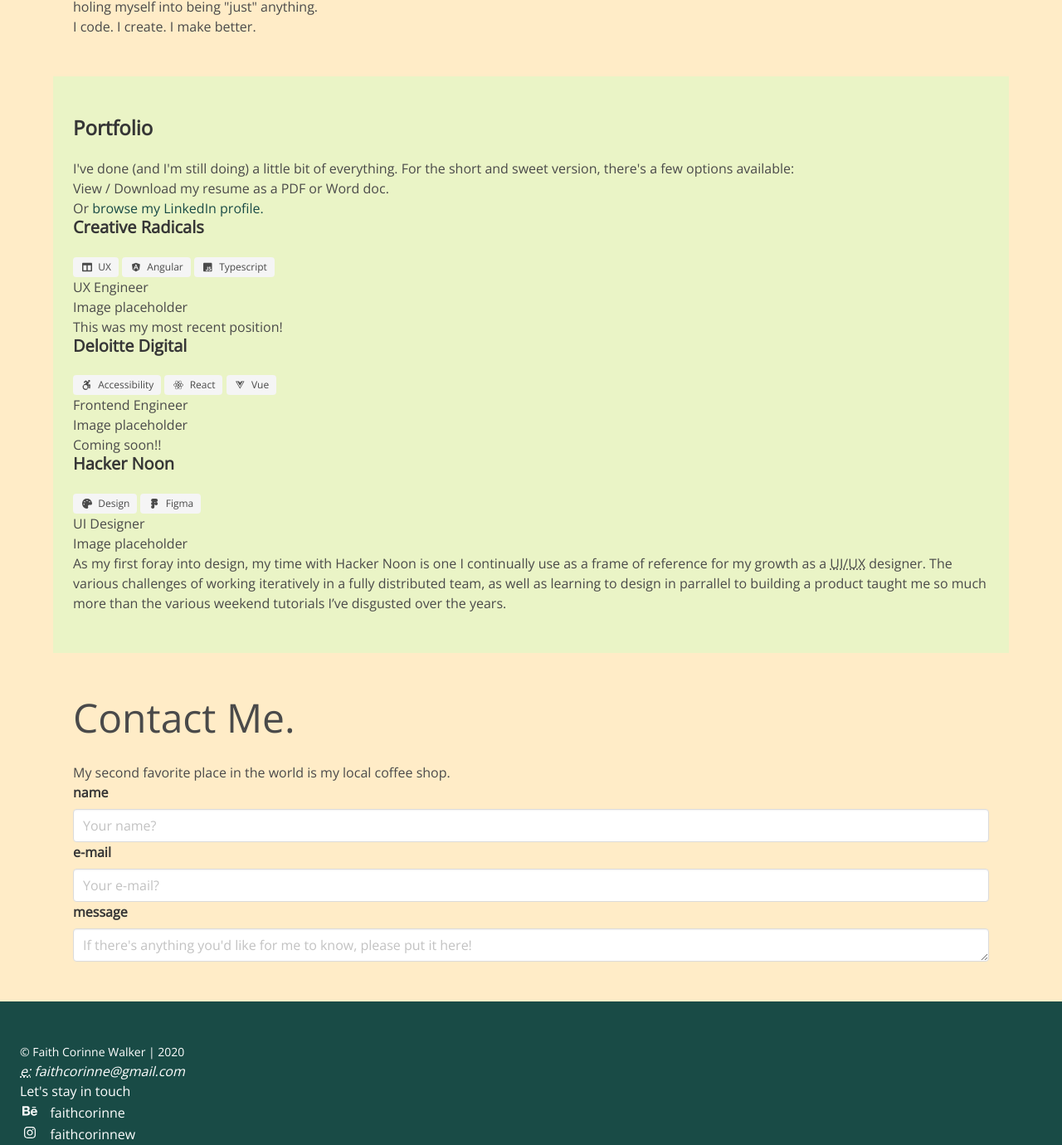
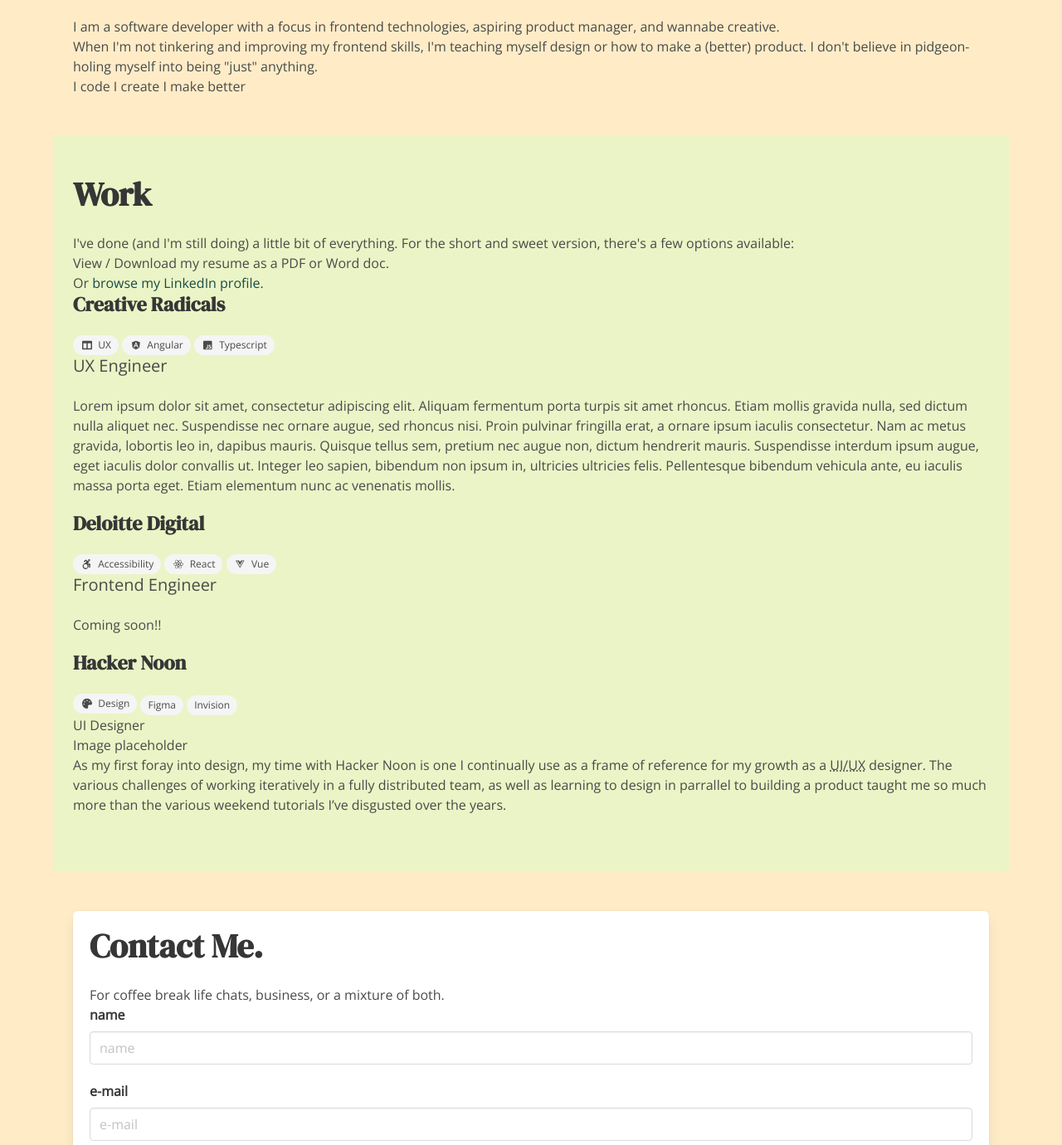
Before and after one commit to faithcorinne/faithcorinne.github.io, a website: page index.html in a window 1280 px wide. Shown: the part 289-1669 px from the top of the page at 83% size. Drawn offline with nearby package versions, Linux system fonts and the light colour scheme.

Commit message:
Copy changes, minor styling updates, updated favicon and assort. assets

```diff
--- a/custom-bulma/sass/styles.scss
+++ b/custom-bulma/sass/styles.scss
@@ -11,15 +11,20 @@
 $green-dark: #194B46;
 $accent-pink: #FFAAC9;
 
-// Updates Bulma global styling
+// Cutom Bulma Footer Styling
 $footer-color: #ffff;
 $footer-background-color: $green-dark;
-$family-sans-serif: $body-font;
+
+// Custom Bulma Font Styling
+$title-family: $display-font;
+
+// Custom global Bulma colors
 $primary: $green-dark;
 
 $link: $primary;
 $info: $accent-pink;
 $link-hover: $orange-dark;
+$family-sans-serif: $body-font;
 
 @import "../node_modules/bulma/bulma.sass";
 
@@ -28,12 +33,6 @@
 body {
     background-color: $orange-light;
 }
-
-// h1,h2,h3,h4,h5,h6 {
-//     font-family: $display-font;
-// }
-
-
 
 p {
     font-family: $body-font;
@@ -47,3 +46,9 @@
 #portfolio {
     background-color: $green-light;
 }
+
+// Margin helpers
+
+.has-margin-bottom {
+    margin-bottom: 20px;
+}
--- a/index.html
+++ b/index.html
@@ -5,6 +5,7 @@
     <meta charset="utf-8">
     <meta name="viewport" content="width=device-width, initial-scale=1">
     <!-- <link rel="stylesheet" href="https://cdn.jsdelivr.net/npm/bulma@0.8.2/css/bulma.min.css"> -->
+    <link rel="icon" type="image/png" href="assets/favicon.ico">
     <link rel="stylesheet" href="custom-bulma/css/styles.css">
     <script defer src="https://use.fontawesome.com/releases/v5.3.1/js/all.js"></script>
   </head>
@@ -16,10 +17,7 @@
         </div>
         <ul class="level-right">
           <li class="level-item">
-            <a href="#resume">Resume</a>
-          </li>
-          <li class="level-item">
-            <a href="#portfolio">Portfolio</a>
+            <a href="#portfolio">Work</a>
           </li class="level-item">
           <li class="level-item">
             <a href="#about">About</a>
@@ -30,143 +28,87 @@
     <main class="container">
       <section id="about"
                class="section">
-        <p class="title is-2">Hi. <br /> I'm Faith, and I'd consider myself to be a lot of things...</p>
+        <p class="title is-1 is-primary">Hi. <br /> I'm Faith, and I consider myself to be a lot of things...</p>
         <p>I am a software developer with a focus in frontend technologies, aspiring product manager, and wannabe creative.
           <br/>
           When I'm not tinkering and improving my frontend skills, I'm teaching myself design or how to make a (better) product.
           I don't believe in pidgeon-holing myself into being "just" anything.
         </p>
         <p>
-          <span>I code.</span>
-          <span>I create.</span>
-          <span>I make better.</span>
+          <span>I code</span>
+          <span>I create</span>
+          <span>I make better</span>
         </p>
       </section>
-      <!-- <section id="resume"
-               class="section">
-        <h2 class="title is-4">Resume</h2>
-        <div>
-          <h3>Skills</h3>
-          <div>
-            <h4>Design</h4>
-            <h4>Engineering</h4>
-            <h4>Project and Product Management</h4>
-          </div>
-        </div>
-        <div>
-          <h3>Where (and what) I've been so far</h3>
-          <div>
-            <h4 class="title is-6">Creative Radicals</h4>
-            <p class="subtitle is-6">Nov. 2019 - May 2020</p>
-            <p>Software Engineer</p>
-            <p>
-              <span class="icon">
-                <i class="fab fa-angular"></i>
-              </span>
-            </p>
-          </div>
-          <div>
-            <h4 class="title is-6">Deloitte Digital</h4>
-            <p class="subtitle is-6">May 2018 - Oct. 2019</p>
-            <p>Frontend Developer</p>
-            <p>
-              <span class="icon">
-                <i class="fab fa-react"></i>
-              </span>
-              <span class="icon">
-                <i class="fab fa-vuejs"></i>
-              </span>
-              <span class="icon">
-                <i class="fab fa-accessible-icon"></i>
-              </span>
-            </p>
-          </div>
-          <div>
-            <h4 class="title is-6">Perfect Sense Digital</h4>
-            <p class="subtitle is-6">June 2015 - May 2018</p>
-            <p><abbr title="Quality Assurance">QA</abbr> Engineer > Frontend Developer</p>
-          </div>
-        </div>
-        <div>
-          <h3>Education</h3>
-          <div>
-            I graduated from <strong>the University of North
-            Carolina at Chapel Hill</strong> in 2015, with a <abbr title="Bacholers of Arts">B.A.</abbr> in Computer Science.
-            <br/>
-            In the future, I hope to return to my alma mater to get my <abbr title="Master's of Library and Information Sciences">MLIS</abbr>.
-          </div>
-        </div>
-      </section> -->
       <section id="portfolio"
                class="section">
-        <h2 class="title is-4">Portfolio</h2>
+        <h2 class="title is-2">Work</h2>
         <p>I've done (and I'm still doing) a little bit of everything. For the short and sweet version, there's a few options available:</p>
         <p>View / Download my resume as a PDF or Word doc.</p>
         <p>Or <a href="https://linkedin.com/in/faithcwalker" target="_blank">browse my LinkedIn profile.</a></p>
         <div>
-          <div>
-            <h3 class="title is-5">Creative Radicals</h3>
-            <span class="tag is-normal">
+          <div class="has-margin-bottom">
+            <h3 class="title is-4">Creative Radicals</h3>
+            <span class="tag is-normal is-rounded">
             <span class="icon">
               <i class="fas fa-columns"></i>
             </span>
               &nbsp; UX
             </span>
-            <span class="tag is-normal">
+            <span class="tag is-normal is-rounded">
               <span class="icon">
                 <i class="fab fa-angular"></i>
               </span>
               &nbsp; Angular
             </span>
-            <span class="tag is-normal">
+            <span class="tag is-normal is-rounded">
               <span class="icon">
                 <i class="fab fa-js-square"></i>
               </span>
               &nbsp; Typescript
             </span>
-            <p class="is-subtitle is-6">UX Engineer</p>
-            <p>Image placeholder</p>
-            <p>This was my most recent position!</p>
+            <p class="subtitle">UX Engineer</p>
+            <p>Lorem ipsum dolor sit amet, consectetur adipiscing elit. Aliquam fermentum porta turpis sit amet rhoncus. Etiam mollis gravida nulla, sed dictum nulla aliquet nec. Suspendisse nec ornare augue, sed rhoncus nisi. Proin pulvinar fringilla erat, a ornare ipsum iaculis consectetur. Nam ac metus gravida, lobortis leo in, dapibus mauris. Quisque tellus sem, pretium nec augue non, dictum hendrerit mauris. Suspendisse interdum ipsum augue, eget iaculis dolor convallis ut. Integer leo sapien, bibendum non ipsum in, ultricies ultricies felis. Pellentesque bibendum vehicula ante, eu iaculis massa porta eget. Etiam elementum nunc ac venenatis mollis.</p>
           </div>
-          <div>
-            <h3 class="title is-5">Deloitte Digital</h3>
-            <span class="tag is-normal">
+          <div class="has-margin-bottom">
+            <h3 class="title is-4">Deloitte Digital</h3>
+            <span class="tag is-normal is-rounded">
               <span class="icon">
                 <i class="fab fa-accessible-icon"></i>
               </span>
               &nbsp; Accessibility
             </span>
-            <span class="tag is-normal">
+            <span class="tag is-normal is-rounded">
               <span class="icon">
                 <i class="fab fa-react"></i>
               </span>
               &nbsp; React
             </span>
-            <span class="tag is-normal">
+            <span class="tag is-normal is-rounded">
               <span class="icon">
                 <i class="fab fa-vuejs"></i>
               </span>
               &nbsp; Vue
             </span>
-            <p class="is-subtitle is-6">Frontend Engineer</p>
-            <p>Image placeholder</p>
+            <p class="subtitle is-5">Frontend Engineer</p>
+
             <p>Coming soon!!</p>
           </div>
-          <div>
-            <h3 class="title is-5">Hacker Noon</h3>
-            <span class="tag is-normal">
+          <div class="has-margin-bottom">
+            <h3 class="title is-4">Hacker Noon</h3>
+            <span class="tag is-normal is-rounded">
               <span class="icon">
                 <i class="fas fa-palette"></i>
               </span>
               &nbsp; Design
             </span>
-            <span class="tag is-normal">
-              <span class="icon">
-                <i class="fab fa-figma"></i>
+            <span class="tag is-normal is-rounded">
+              Figma
             </span>
-              &nbsp; Figma
+            <span class="tag is-normal is-rounded">
+              Invision
             </span>
-            <p class="is-subtitle is-6">UI Designer</p>
+            <p class="is-subtitle is-5">UI Designer</p>
             <p>Image placeholder</p>
             <p>As my first foray into design, my time with Hacker Noon
               is one I continually use as a frame of reference for my growth as a
@@ -178,29 +120,35 @@
       </section>
       <section id="contact"
                class="section">
-        <h2 class="subtitle is-1">Contact Me.</h2>
-        <p>My second favorite place in the world is my local coffee shop.</p>
-        <form>
-          <div>
+        <div class="box">
+          <h2 class="title is-2">Contact Me.</h2>
+          <p>For coffee break life chats, business, or a mixture of both.</p>
+          <form action="https://getform.io/f/a42572a1-e039-44b7-ac1f-546bdeb916b5"
+                method="POST">
+            <div class="has-margin-bottom">
               <label class="label">name</label>
               <input class="input control"
+                     name="name"
                      type="text"
-                   placeholder="Your name?">
+                     placeholder="name">
             </div>
-          <div>
+            <div class="has-margin-bottom">
               <label class="label">e-mail</label>
               <input class="input control"
+                     name="email"
                      type="text"
-                   placeholder="Your e-mail?">
+                     placeholder="e-mail">
             </div>
-          <div>
+            <div class="has-margin-bottom">
               <label class="label">message</label>
-            <textarea class="input control"
+              <textarea class="textarea"
+                        name="message"
                         type="text"
-                      placeholder="If there's anything you'd like for me to know, please put it here!"></textarea>
+                        placeholder="The important details."></textarea>
             </div>
+            <button class="button is-primary is-rounded">Submit</button>
           </form>
-        <!-- Add in contact form using GetForm or something similar -->
+        </div>
       </section>
     </main>
     <footer class="footer">
```
Also changed, not shown: assets/dd-example.svg (added), assets/favicon.ico (added), assets/figma-icon.svg (added), assets/invision-icon.svg (added), custom-bulma/css/styles.css, 2 other files. Lines whose indentation alone changed are shown as unchanged.
